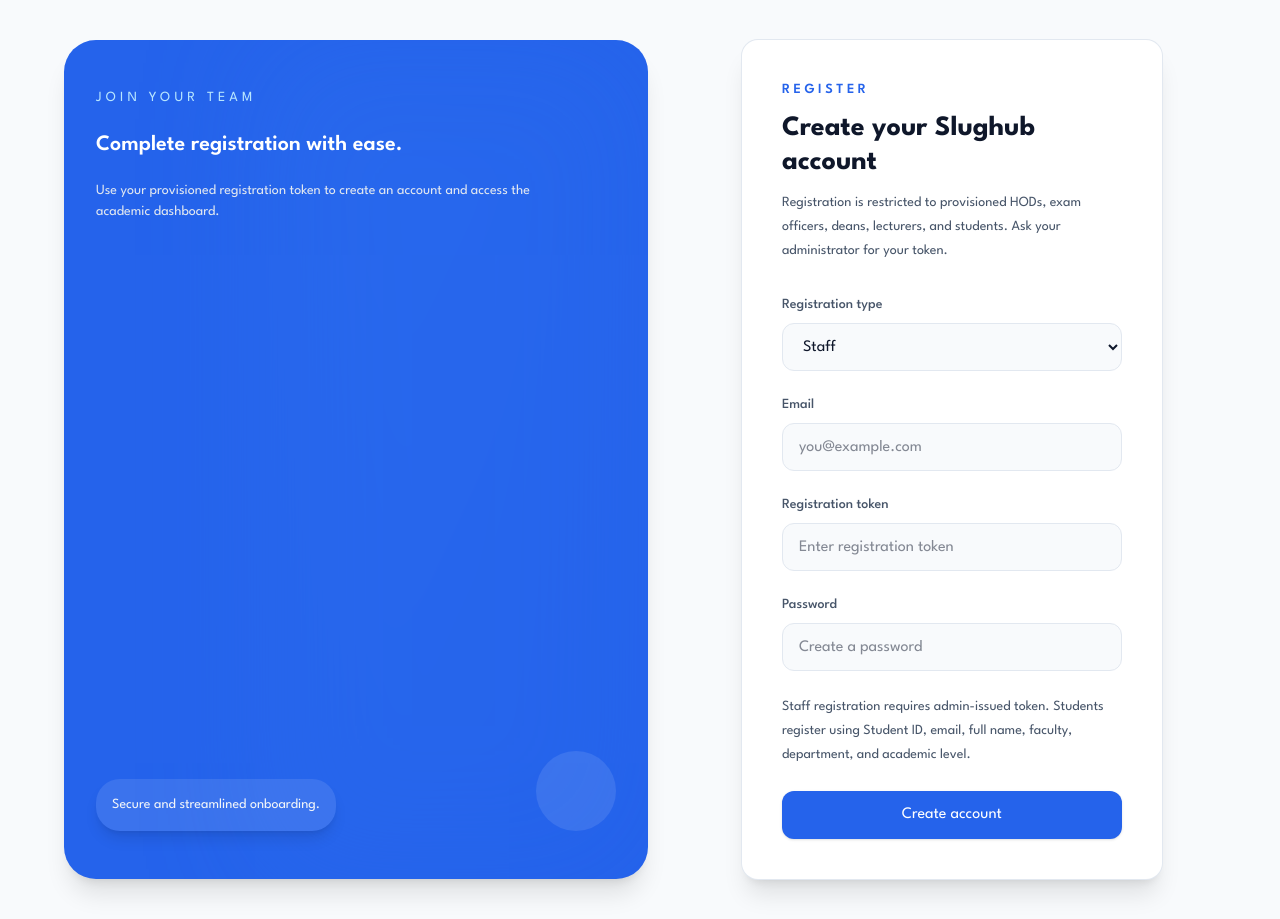
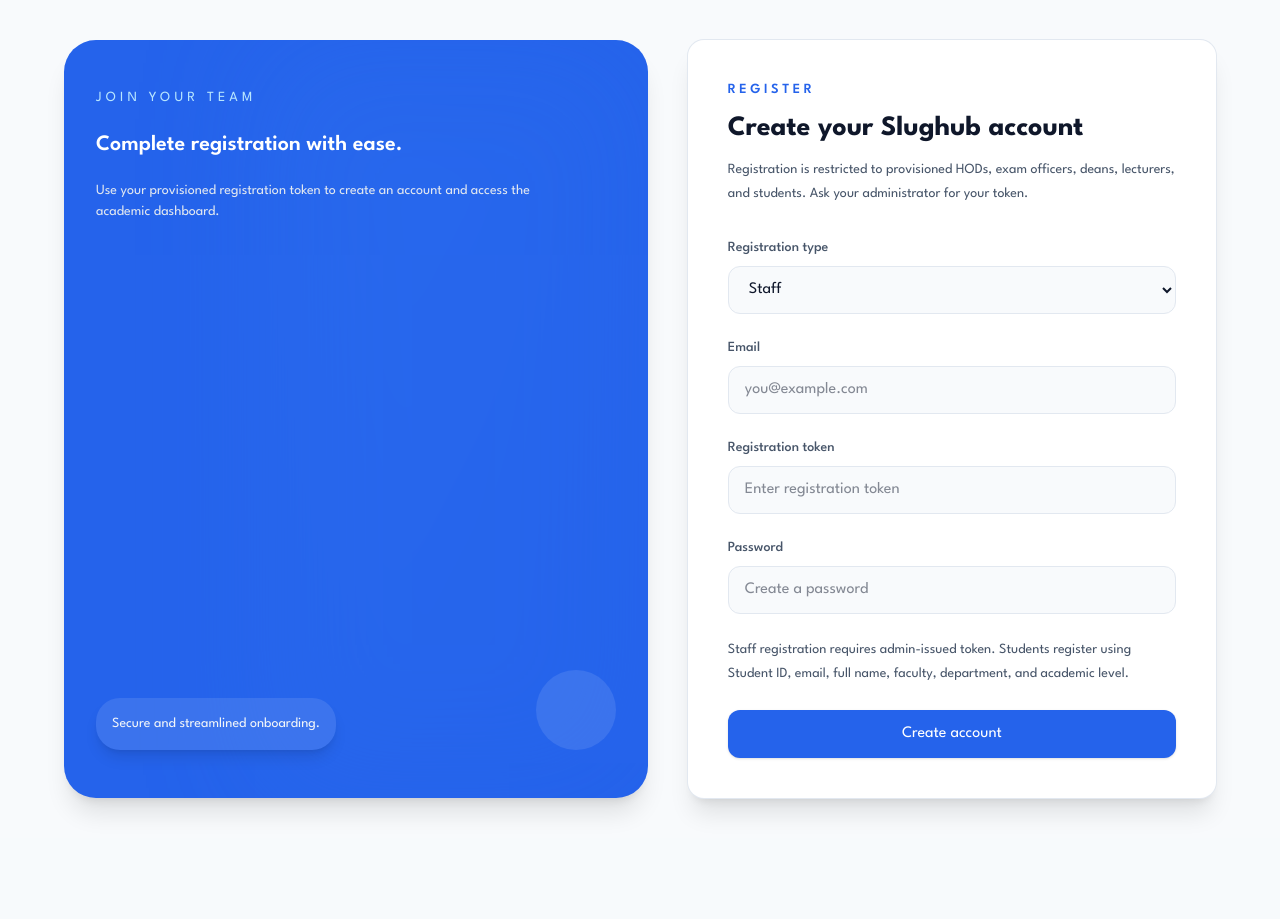
Before and after one commit to konneh-hub/Grade-System-APP, a Next.js app: page /register in a window 1280 px wide. After the commit the page ends 838 px from the top, so only its background shows below. Built offline with nearby package versions, Linux system fonts and the light colour scheme.

Commit message:
worked on registration page width

```diff
--- a/app/(auth)/register/page.tsx
+++ b/app/(auth)/register/page.tsx
@@ -20,7 +20,7 @@
         </div>
       </section>
 
-      <section className="mx-auto w-full max-w-[420px]">
+      <section className="w-full">
         <div className="rounded-2xl bg-white p-8 shadow-xl ring-1 ring-slate-200 sm:p-10">
           <div className="space-y-3">
             <p className="text-sm font-semibold uppercase tracking-[0.25em] text-[#2563EB]">Register</p>
```
